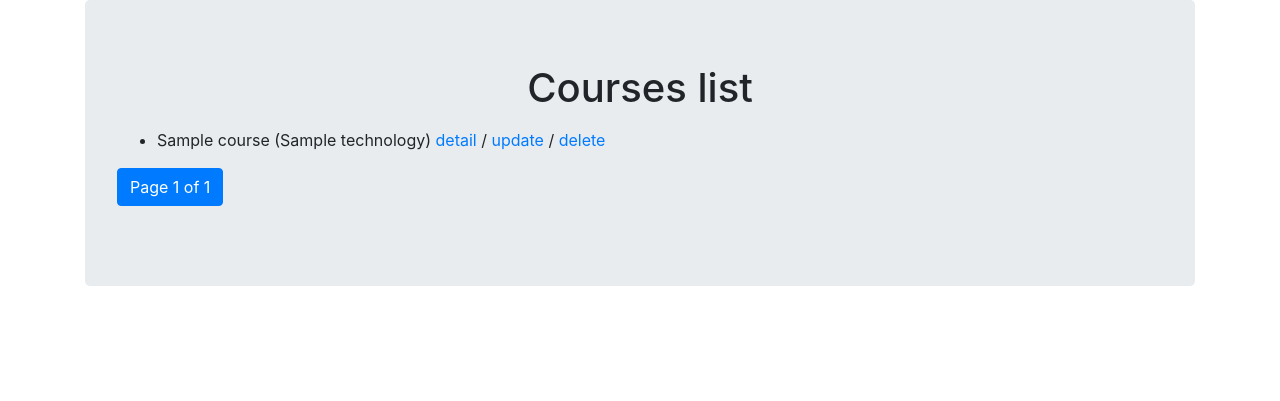
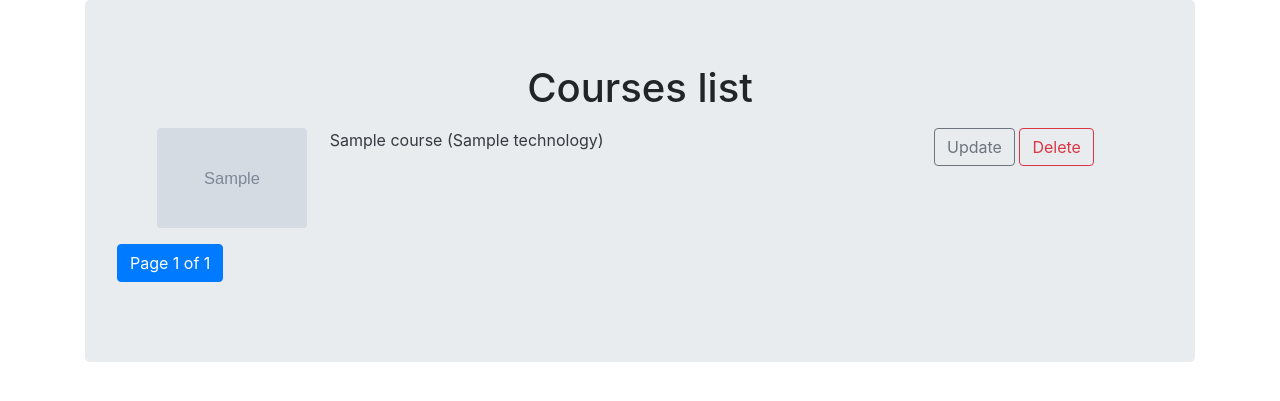
Before and after one commit to damianpud/nowe, a Django app: page /courses/course/list in a window 1280 px wide. Shown: the part 56-457 px from the top of the page. Run offline with Django 3.2, Linux system fonts and the light colour scheme; tables that the repository leaves empty hold one stand-in row (values such as "Sample post"); grey boxes marked "Sample" are stand-in pictures; some libraries are stand-ins or nearby versions.

Commit message:
updated list & detail tempaltes

```diff
--- a/courses/templates/course_list.html
+++ b/courses/templates/course_list.html
@@ -6,12 +6,31 @@
 
   <ul>
     {% for course in page_obj %}
-      <li>
-        {% course_format course short=True %}
-        <a href="{% url 'courses:course_detail' course.pk %}">detail</a> /
-        <a href="{% url 'courses:course_update' course.pk %}">update</a> /
-        <a href="{% url 'courses:course_delete' course.pk %}">delete</a>
-      </li>
+        <div class="row">
+        {% if course.image %}
+          <div class="col-6 col-md-3 col-lg-2">
+            <img src="{{ course.image.url }}" class="rounded" style="height:100px;width:150px;"/>
+          </div>
+        {% else %}
+          <div class="col-6 col-md-3 col-lg-2">
+            <img src="/media/empty.jpg" class="rounded" style="height:100px;width:150px;"/>
+          </div>
+        {% endif %}
+          <div class="col-3 col-md-4 col-lg-7">
+            <a href="{% url 'courses:course_detail' course.pk %}" class="text-dark">
+              {% course_format course short=True %}
+            </a>
+          </div>
+          <div class="col">
+            <a class="btn btn-outline-secondary" type="button" href="{% url 'courses:course_update' course.pk %}">
+              Update
+            </a>
+            <a class="btn btn-outline-danger" type="button" href="{% url 'courses:course_delete' course.pk %}">
+              Delete
+            </a>
+          </div>
+        </div>
+        <p></p>
     {% endfor %}
   </ul>
 
```
Also changed, not shown: courses/templates/course_detail.html (+5 -5 lines).
